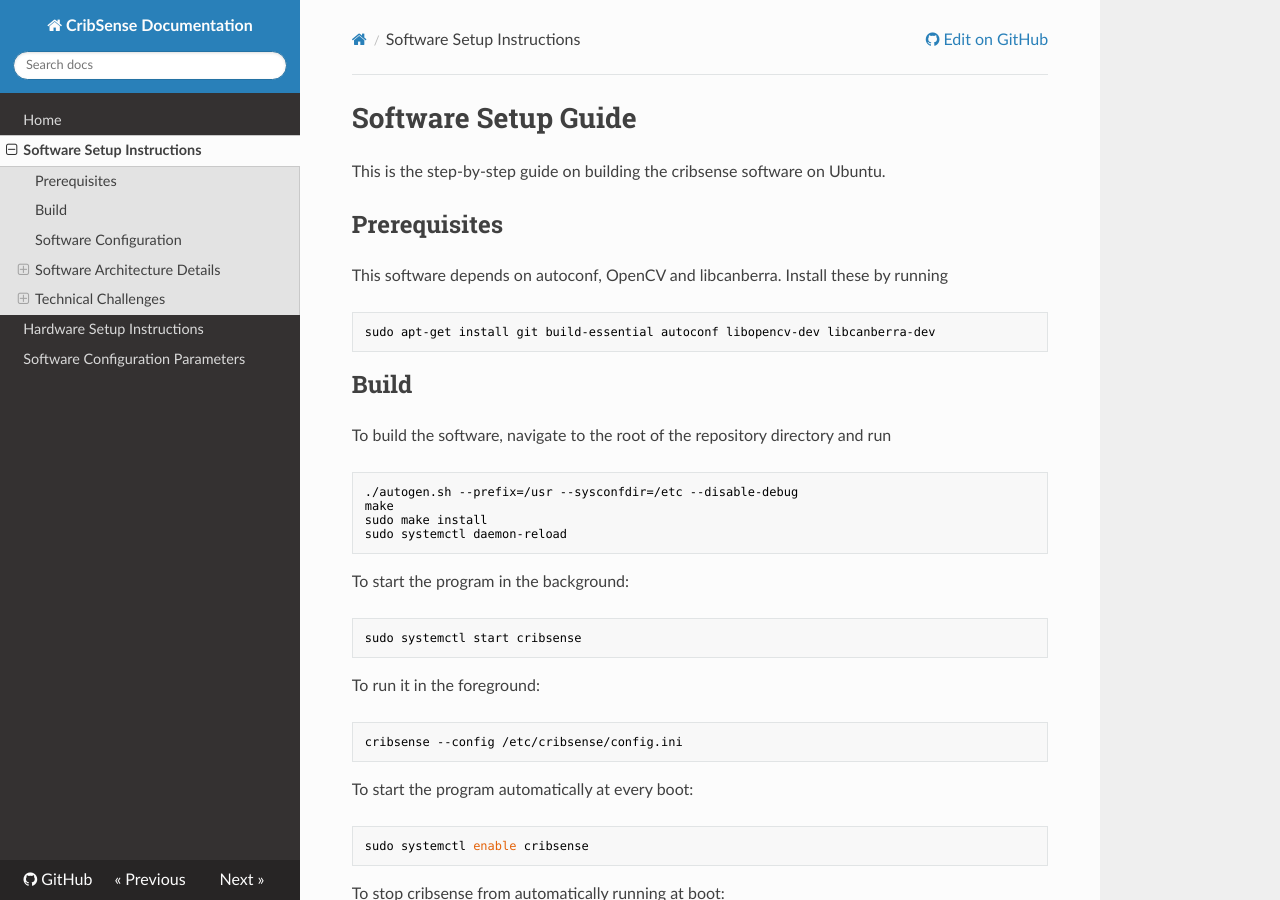
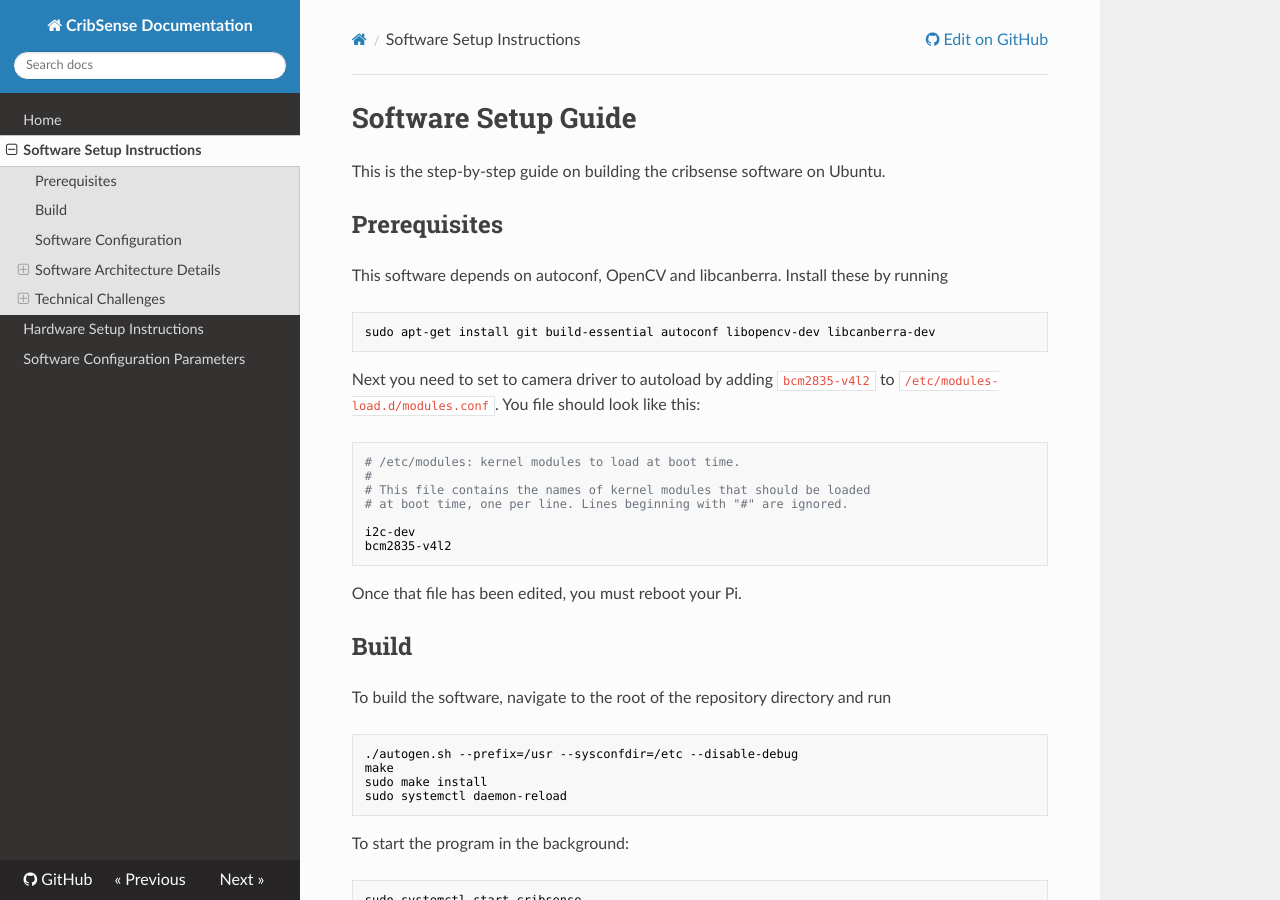
Before and after one commit to lukehsiao/CribSense, an MkDocs documentation site: the page built from docs/setup/sw-setup.md, in a window 1280 px wide and 900 px high. Built offline with MkDocs 1.6.1, drawn with Linux system fonts in a browser that asks for light colours; nearby versions of some CDN libraries; old or Windows-style settings are respelled for this version of MkDocs.

Commit message:
Add the driver instruction to docs.
Closes #51.

````diff
--- a/docs/setup/sw-setup.md
+++ b/docs/setup/sw-setup.md
@@ -9,6 +9,21 @@
 ```sh
 sudo apt-get install git build-essential autoconf libopencv-dev libcanberra-dev
 ```
+
+Next you need to set to camera driver to autoload by adding `bcm2835-v4l2` to `/etc/modules-load.d/modules.conf`.
+You file should look like this:
+
+```sh
+# /etc/modules: kernel modules to load at boot time.
+#
+# This file contains the names of kernel modules that should be loaded
+# at boot time, one per line. Lines beginning with "#" are ignored.
+
+i2c-dev
+bcm2835-v4l2
+```
+Once that file has been edited, you must reboot your Pi.
+
 
 ## Build
 
````
